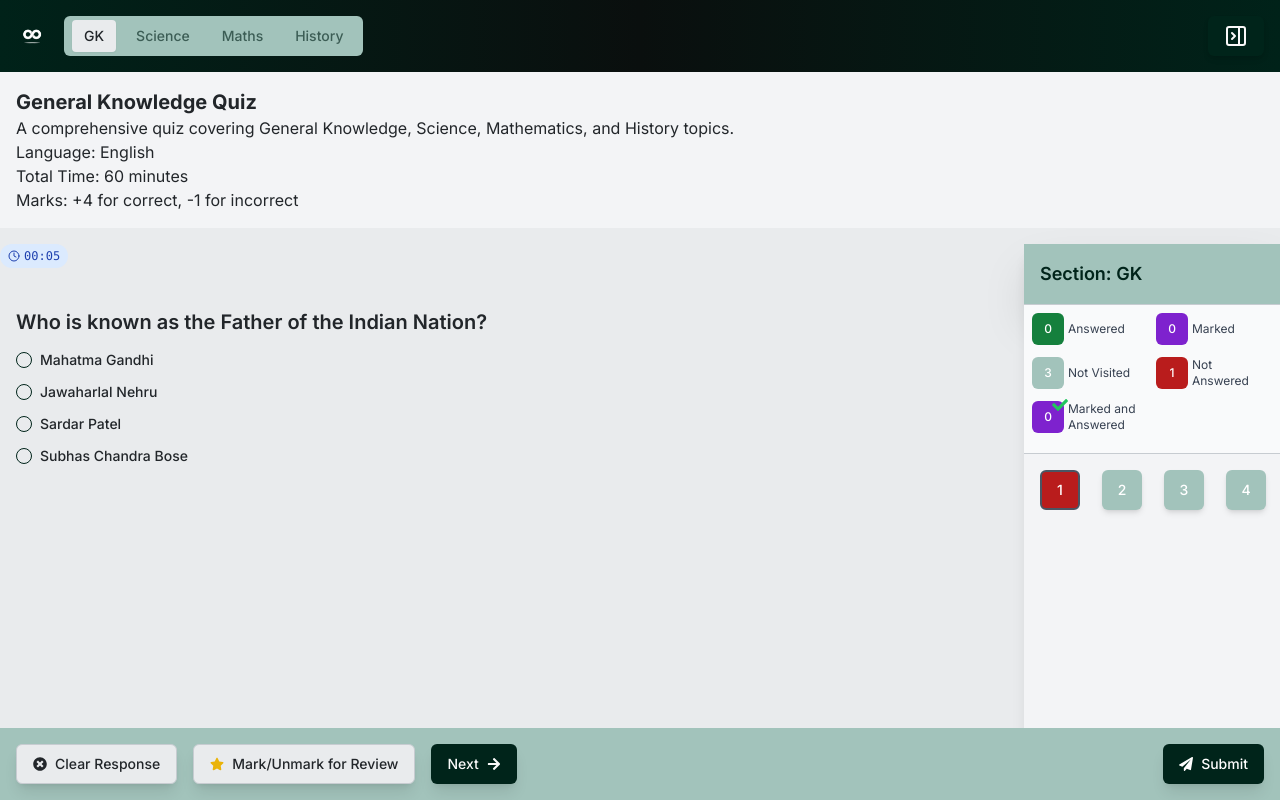
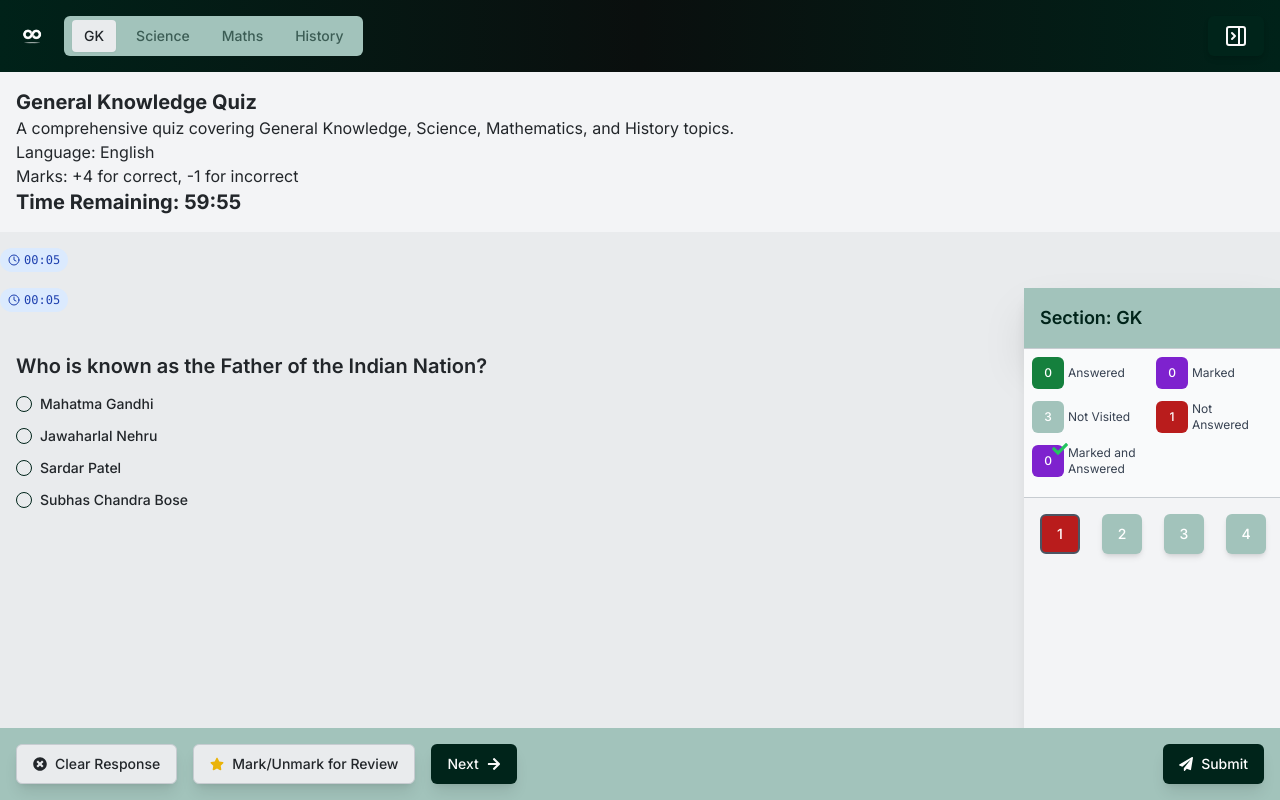
Before and after one commit to destx0/gquiz, a Next.js app: page /test in a window 1280 px wide. Built offline with nearby package versions, Linux system fonts and the light colour scheme.

Commit message:
timer  plus countdown

```diff
--- a/src/app/test/page.js
+++ b/src/app/test/page.js
@@ -1,10 +1,12 @@
 "use client";
-import { useEffect, useCallback, useMemo } from "react";
+import { useEffect, useCallback, useMemo, useState } from "react";
 import Head from "next/head";
 import TestHeader from "@/components/TestHeader";
 import MainContent from "@/components/MainContent";
 import QuestionControls from "@/components/QuestionControls";
-import quizData from "@/data/quizData"; // Updated import
+import GlobalTimer from "@/components/GlobalTimer";
+import QuestionTimer from "@/components/QuestionTimer";
+import quizData from "@/data/quizData";
 import useTestStore from "@/store/testStore";
 
 export default function Test() {
@@ -24,10 +26,16 @@ export default function Test() {
 		selectedOptions,
 		visitedQuestions,
 		flaggedQuestions,
+		questionTimers,
+		updateQuestionTimer,
 	} = useTestStore();
 
+	const [globalTimeRemaining, setGlobalTimeRemaining] = useState(
+		quizData.totalTimeInMinutes * 60
+	);
+
 	useEffect(() => {
-		initializeQuestions(quizData.questions); // Updated to use quizData.questions
+		initializeQuestions(quizData.questions);
 
 		const handleResize = () => {
 			setShowNavigation(window.innerWidth >= 768);
@@ -35,12 +43,31 @@ export default function Test() {
 
 		window.addEventListener("resize", handleResize);
 		handleResize();
-		return () => window.removeEventListener("resize", handleResize);
+
+		// Start global timer
+		const globalTimerInterval = setInterval(() => {
+			setGlobalTimeRemaining((prevTime) => {
+				if (prevTime <= 0) {
+					clearInterval(globalTimerInterval);
+					// Handle quiz submission when time is up
+					return 0;
+				}
+				return prevTime - 1;
+			});
+		}, 1000);
+
+		return () => {
+			window.removeEventListener("resize", handleResize);
+			clearInterval(globalTimerInterval);
+		};
 	}, [initializeQuestions, setShowNavigation]);
 
 	useEffect(() => {
 		markQuestionAsVisited();
 	}, [currentQuestionIndex, currentSectionIndex, markQuestionAsVisited]);
+
+	const currentQuestion =
+		quizData.questions[currentSectionIndex].questions[currentQuestionIndex];
 
 	const memoizedMainContent = useMemo(
 		() => (
@@ -54,7 +81,7 @@ export default function Test() {
 				flaggedQuestions={flaggedQuestions}
 				showNavigation={showNavigation}
 				setShowNavigation={setShowNavigation}
-				quizData={quizData} // Pass quizData to MainContent
+				quizData={quizData}
 			/>
 		),
 		[
@@ -75,7 +102,7 @@ export default function Test() {
 			<QuestionControls
 				currentQuestionIndex={currentQuestionIndex}
 				currentSectionIndex={currentSectionIndex}
-				questions={quizData.questions} // Updated to use quizData.questions
+				questions={quizData.questions}
 				setCurrentQuestionIndex={setCurrentQuestionIndex}
 				unmarkQuestion={unmarkQuestion}
 				markForReview={markForReview}
@@ -108,17 +135,29 @@ export default function Test() {
 				<TestHeader
 					setShowNavigation={handleSetShowNavigation}
 					quizName={quizData.name}
-					totalTime={quizData.totalTimeInMinutes}
 				/>
 				<div className="bg-gray-100 p-4 mb-4">
 					<h2 className="text-xl font-bold">{quizData.name}</h2>
 					<p>{quizData.description}</p>
 					<p>Language: {quizData.language}</p>
-					<p>Total Time: {quizData.totalTimeInMinutes} minutes</p>
 					<p>
 						Marks: +{quizData.positiveMarks} for correct, -
 						{quizData.negativeMarks} for incorrect
 					</p>
+					<GlobalTimer timeRemaining={globalTimeRemaining} />
+				</div>
+				<div className="mb-4">
+					<QuestionTimer
+						key={`${currentSectionIndex}-${currentQuestionIndex}`}
+						initialTime={currentQuestion.timeLimit || 60}
+						onTimeUpdate={(time) =>
+							updateQuestionTimer(
+								currentSectionIndex,
+								currentQuestionIndex,
+								time
+							)
+						}
+					/>
 				</div>
 				{memoizedMainContent}
 				{memoizedQuestionControls}
--- /dev/null
+++ b/src/components/GlobalTimer.jsx
@@ -0,0 +1,15 @@
+import React from "react";
+
+const GlobalTimer = ({ timeRemaining }) => {
+	const minutes = Math.floor(timeRemaining / 60);
+	const seconds = timeRemaining % 60;
+
+	return (
+		<div className="text-xl font-bold">
+			Time Remaining: {minutes.toString().padStart(2, "0")}:
+			{seconds.toString().padStart(2, "0")}
+		</div>
+	);
+};
+
+export default GlobalTimer;
--- a/src/store/testStore/timerSlice.js
+++ b/src/store/testStore/timerSlice.js
@@ -28,4 +28,12 @@ export const timerSlice = (set, get) => ({
 		}
 		return state.questionTimers[sectionIndex][questionIndex] || 0;
 	},
+	questionTimers: {},
+	updateQuestionTimer: (sectionIndex, questionIndex, time) =>
+		set((state) => ({
+			questionTimers: {
+				...state.questionTimers,
+				[`${sectionIndex}-${questionIndex}`]: time,
+			},
+		})),
 });
```
